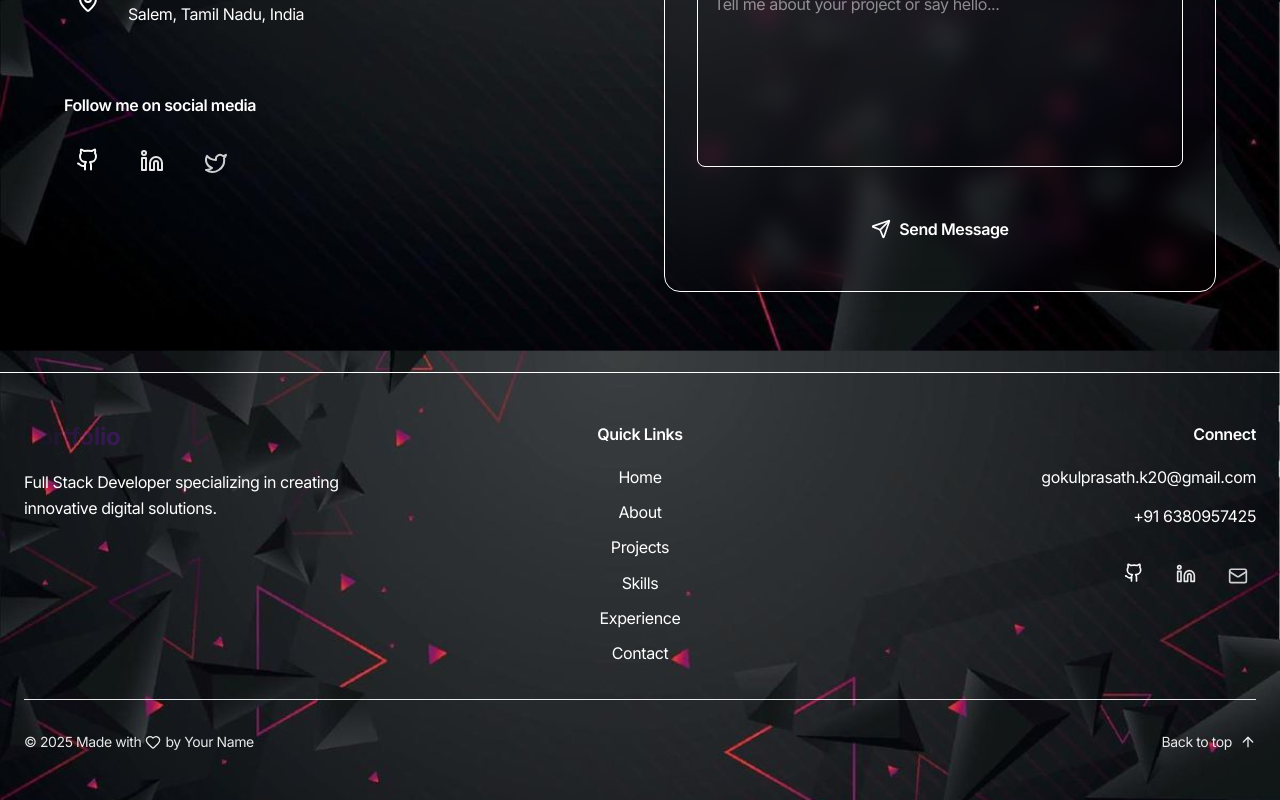
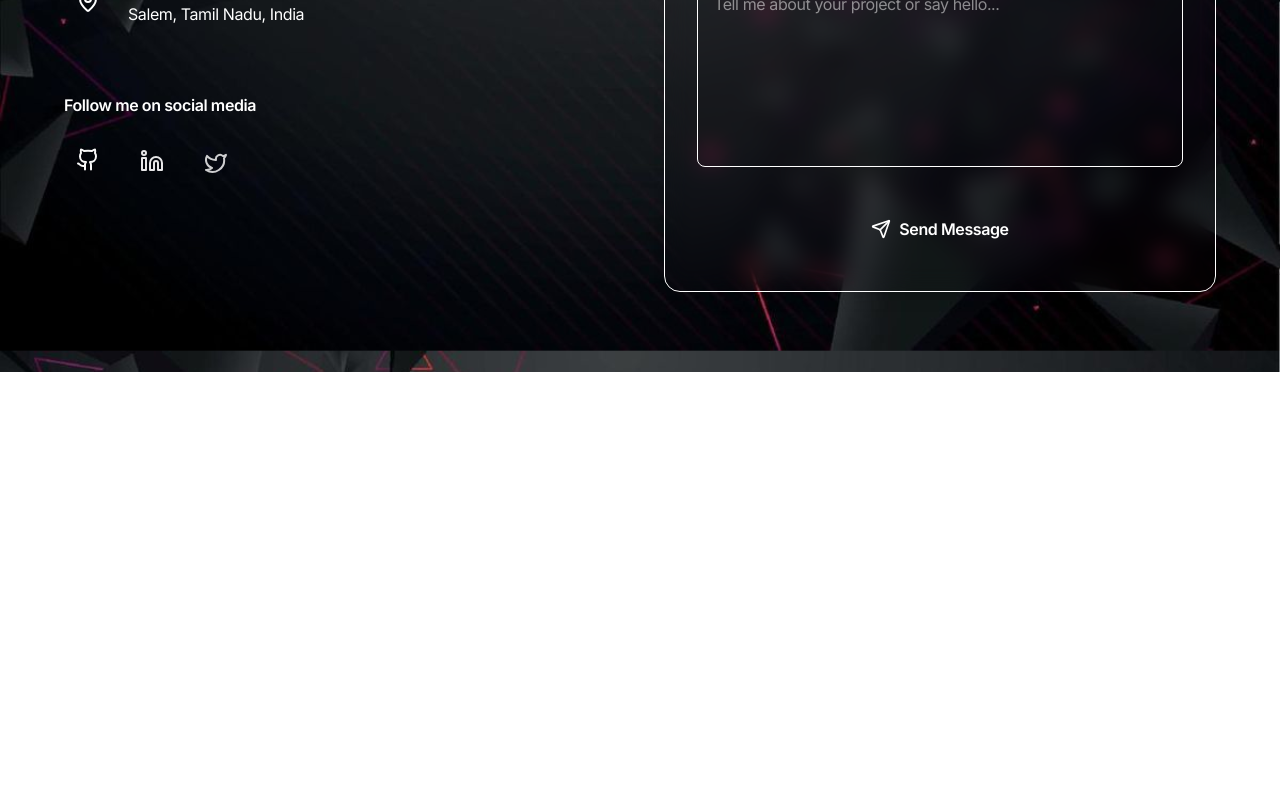
Before and after one commit to gokulprasath-k20/portfolio, a Next.js app: page / in a window 1280 px wide. Shown: the part 5381-6181 px from the top of the page. After the commit the page ends 5753 px from the top, so only its background shows below. Built offline with nearby package versions, Linux system fonts and the light colour scheme.

Commit message:
Remove footer component and clean up page layout

```diff
--- a/src/app/page.tsx
+++ b/src/app/page.tsx
@@ -8,7 +8,6 @@ import { ProjectsSection } from '@/components/ProjectsSection';
 import { SkillsSection } from '@/components/SkillsSection';
 import { ExperienceSection } from '@/components/ExperienceSection';
 import { ContactSection } from '@/components/ContactSection';
-import { Footer } from '@/components/Footer';
 import { WelcomeScreen } from '@/components/WelcomeScreen';
 import { BackgroundWrapper } from '@/components/BackgroundWrapper';
 
@@ -36,7 +35,6 @@ export default function Home() {
             <ExperienceSection />
             <ContactSection />
           </main>
-          <Footer />
         </>
       )}
     </BackgroundWrapper>
--- a/src/components/Footer.tsx
+++ /dev/null
@@ -1,161 +0,0 @@
-"use client";
-
-import { motion } from 'framer-motion';
-import { Github, Linkedin, Mail, Heart, ArrowUp } from 'lucide-react';
-import { portfolioData } from '@/data/portfolio';
-
-export function Footer() {
-  const { contact } = portfolioData;
-  const currentYear = new Date().getFullYear();
-
-  const socialLinks = [
-    {
-      icon: Github,
-      href: contact.github,
-      label: 'GitHub'
-    },
-    {
-      icon: Linkedin,
-      href: contact.linkedin,
-      label: 'LinkedIn'
-    },
-    {
-      icon: Mail,
-      href: `mailto:${contact.email}`,
-      label: 'Email'
-    }
-  ];
-
-  const scrollToTop = () => {
-    window.scrollTo({ top: 0, behavior: 'smooth' });
-  };
-
-  return (
-    <footer className="bg-background border-t border-border">
-      <div className="container mx-auto px-6 py-12">
-        <div className="grid md:grid-cols-3 gap-8 items-start">
-          {/* Brand */}
-          <motion.div
-            initial={{ opacity: 0, y: 20 }}
-            whileInView={{ opacity: 1, y: 0 }}
-            transition={{ duration: 0.8 }}
-            viewport={{ once: true }}
-          >
-            <h3 className="text-2xl font-bold bg-gradient-to-r from-primary to-purple-600 bg-clip-text text-transparent mb-4">
-              Portfolio
-            </h3>
-            <p className="text-foreground/70 leading-relaxed">
-              Full Stack Developer specializing in creating innovative digital solutions.
-            </p>
-          </motion.div>
-
-          {/* Quick Links */}
-          <motion.div
-            initial={{ opacity: 0, y: 20 }}
-            whileInView={{ opacity: 1, y: 0 }}
-            transition={{ duration: 0.8, delay: 0.1 }}
-            viewport={{ once: true }}
-            className="md:text-center"
-          >
-            <h4 className="font-semibold mb-4">Quick Links</h4>
-            <nav className="space-y-2">
-              {[
-                { name: 'Home', href: '#home' },
-                { name: 'About', href: '#about' },
-                { name: 'Projects', href: '#projects' },
-                { name: 'Skills', href: '#skills' },
-                { name: 'Experience', href: '#experience' },
-                { name: 'Contact', href: '#contact' }
-              ].map((link) => (
-                <motion.a
-                  key={link.name}
-                  href={link.href}
-                  onClick={(e) => {
-                    e.preventDefault();
-                    document.getElementById(link.href.slice(1))?.scrollIntoView({
-                      behavior: 'smooth'
-                    });
-                  }}
-                  className="block text-foreground/70 hover:text-primary transition-colors"
-                  whileHover={{ x: 5 }}
-                >
-                  {link.name}
-                </motion.a>
-              ))}
-            </nav>
-          </motion.div>
-
-          {/* Contact & Social */}
-          <motion.div
-            initial={{ opacity: 0, y: 20 }}
-            whileInView={{ opacity: 1, y: 0 }}
-            transition={{ duration: 0.8, delay: 0.2 }}
-            viewport={{ once: true }}
-            className="md:text-right"
-          >
-            <h4 className="font-semibold mb-4">Connect</h4>
-            <div className="space-y-3 mb-6">
-              <a
-                href={`mailto:${contact.email}`}
-                className="block text-foreground/70 hover:text-primary transition-colors"
-              >
-                {contact.email}
-              </a>
-              {contact.phone && (
-                <a
-                  href={`tel:${contact.phone}`}
-                  className="block text-foreground/70 hover:text-primary transition-colors"
-                >
-                  {contact.phone}
-                </a>
-              )}
-            </div>
-
-            <div className="flex gap-4 md:justify-end">
-              {socialLinks.map((social, index) => (
-                <motion.a
-                  key={social.label}
-                  href={social.href}
-                  target="_blank"
-                  rel="noopener noreferrer"
-                  className="p-2 text-foreground/70 hover:text-primary hover:bg-accent rounded-lg transition-colors"
-                  whileHover={{ scale: 1.1, y: -2 }}
-                  whileTap={{ scale: 0.95 }}
-                  initial={{ opacity: 0, y: 20 }}
-                  whileInView={{ opacity: 1, y: 0 }}
-                  transition={{ duration: 0.8, delay: 0.3 + index * 0.1 }}
-                  viewport={{ once: true }}
-                >
-                  <social.icon size={20} />
-                  <span className="sr-only">{social.label}</span>
-                </motion.a>
-              ))}
-            </div>
-          </motion.div>
-        </div>
-
-        {/* Bottom Bar */}
-        <motion.div
-          initial={{ opacity: 0 }}
-          whileInView={{ opacity: 1 }}
-          transition={{ duration: 0.8, delay: 0.4 }}
-          viewport={{ once: true }}
-          className="border-t border-border mt-8 pt-8 flex flex-col md:flex-row justify-between items-center gap-4"
-        >
-          <p className="text-foreground/60 text-sm flex items-center gap-1">
-            © {currentYear} Made with <Heart size={16} className="text-red-500" /> by Your Name
-          </p>
-
-          <motion.button
-            onClick={scrollToTop}
-            className="flex items-center gap-2 text-sm text-foreground/70 hover:text-primary transition-colors"
-            whileHover={{ y: -2 }}
-            whileTap={{ y: 0 }}
-          >
-            Back to top <ArrowUp size={16} />
-          </motion.button>
-        </motion.div>
-      </div>
-    </footer>
-  );
-}
```
